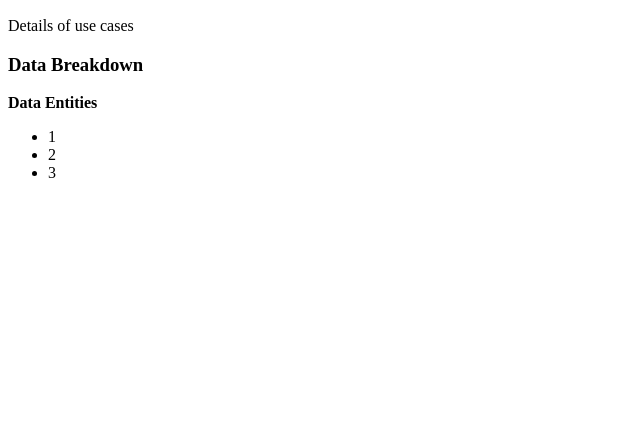
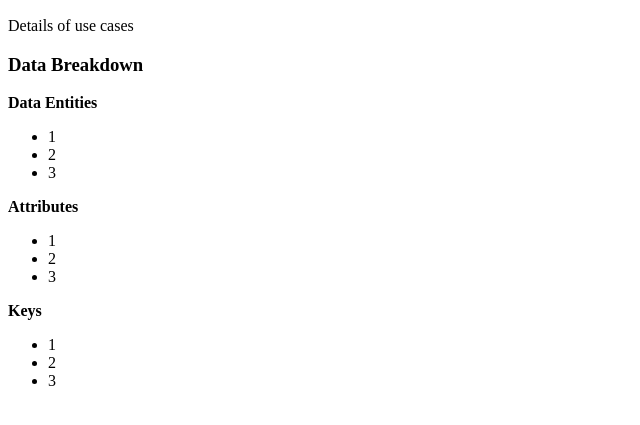
Before and after one commit to kimberlykeller/gatherer, a PHP site: page / in a window 1280 px wide. Shown: the part 181-606 px from the top of the page, without its empty margins (0-640 px from the left). Run offline with PHP 8.4, Linux system fonts and the light colour scheme.

Commit message:
CONT. added structure for content, header tags, paragraphs, unordered lists

```diff
--- a/index.php
+++ b/index.php
@@ -17,5 +17,17 @@
 			<li>2</li>
 			<li>3</li>
 		</ul>
+		<p><strong>Attributes</strong></p>
+		<ul>
+			<li>1</li>
+			<li>2</li>
+			<li>3</li>
+		</ul>
+		<p><strong>Keys</strong></p>
+		<ul>
+			<li>1</li>
+			<li>2</li>
+			<li>3</li>
+		</ul>
 	</body>
 </html>
```
